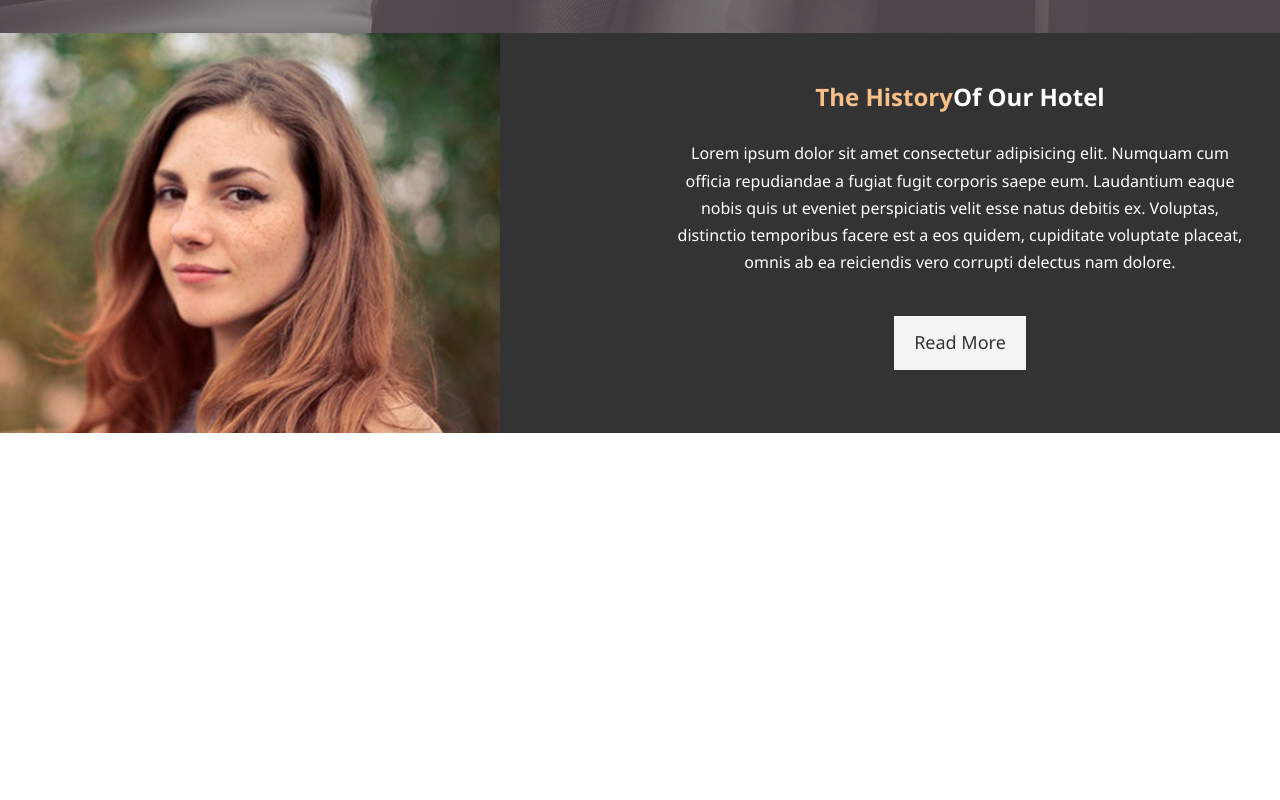
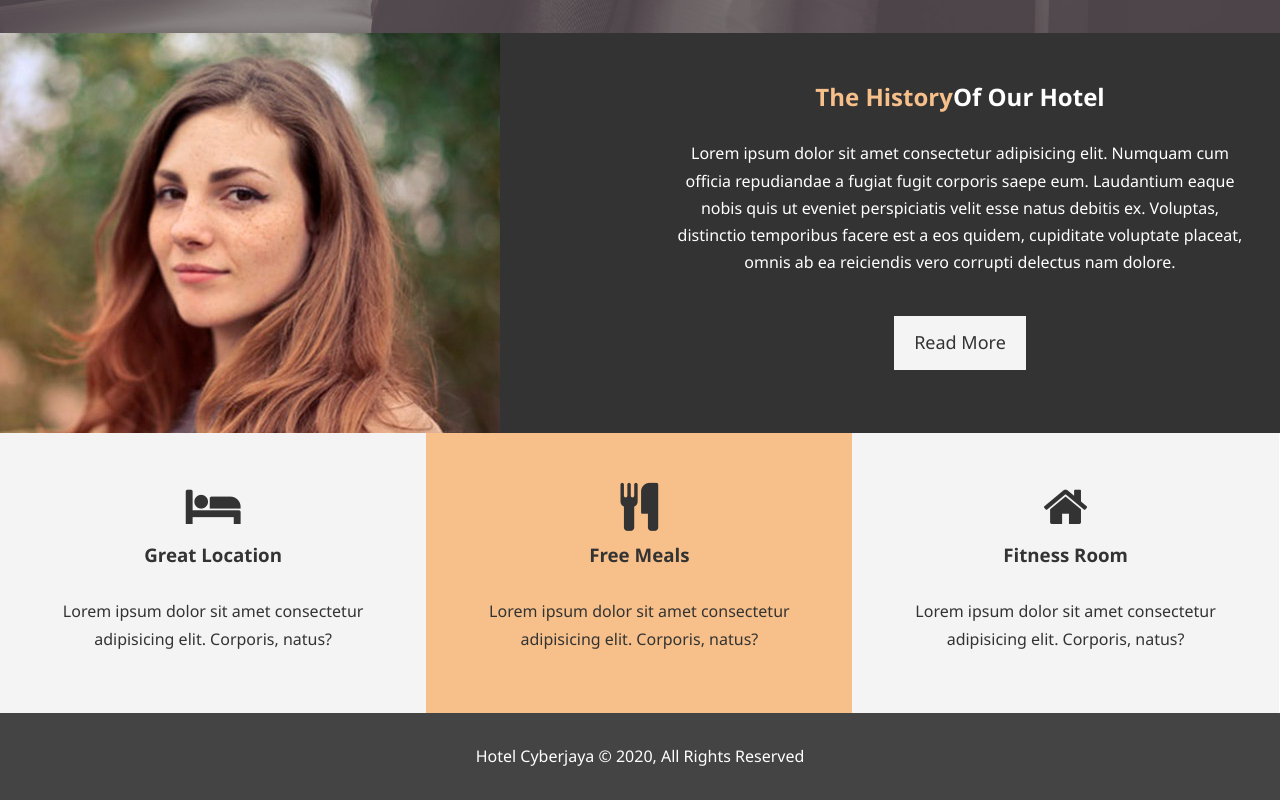
Before and after one commit to abdulazizcode/courseWebDevelopment2.0, a plain HTML site: page TravesiMediaCourseProjects/Hotel Project/index.html in a window 1280 px wide. Shown: the part 634-1434 px from the top of the page. Before the commit the page ends 1067 px from the top, so only its background shows below. Drawn offline with Linux system fonts and the light colour scheme.

Commit message:
Home page completed

```diff
--- a/TravesiMediaCourseProjects/Hotel Project/css/style.css
+++ b/TravesiMediaCourseProjects/Hotel Project/css/style.css
@@ -60,7 +60,9 @@ p{
     background-color: #f7c08a;
     color: #333;
 }
-
+.clr{
+    clear: both;
+}
 #navbar{
     background-color: #333;
     color: #ffffff;
@@ -137,3 +139,23 @@ background: url('../img/showcase.jpg') no-repeat center center/cover;
 #home-info .info-content p{
     padding-bottom: 30px;
 }
+
+/* FEATURES */
+.box{
+    float: left;
+    width: 33.3%;
+    padding: 50px;
+    text-align:center;
+}
+.box i {
+    margin-bottom: 10px;
+}
+
+
+/* FOOTER */
+#main-footer{
+    text-align: center;
+    background-color: #444444;
+    color: white;
+    padding: 20px;
+}
--- a/TravesiMediaCourseProjects/Hotel Project/index.html
+++ b/TravesiMediaCourseProjects/Hotel Project/index.html
@@ -2,6 +2,7 @@
 <head>
     <meta charset="UTF-8">
     <link rel="stylesheet" href="./css/style.css">
+    <link rel="stylesheet" href="https://cdnjs.cloudflare.com/ajax/libs/font-awesome/4.7.0/css/font-awesome.min.css">
     <meta name="viewport" content="width=device-width, initial-scale=1.0">
     <title>Hotel BT | Cyberjaya Hotel</title>
 </head>
@@ -36,5 +37,29 @@
             <a href="about.html" class="btn btn-light">Read More</a>
         </div>
     </section>
+
+    <section id="features">
+        <div class="box bg-light">
+            <i class="fa fa-bed fa-3x" aria-hidden="true"></i>
+            <h3>Great Location</h3>
+            <p>Lorem ipsum dolor sit amet consectetur adipisicing elit. Corporis, natus?</p>
+        </div>
+        <div class="box bg-primary">
+            <i class="fa fa-cutlery fa-3x" aria-hidden="true"></i>
+            <h3>Free Meals</h3>
+            <p>Lorem ipsum dolor sit amet consectetur adipisicing elit. Corporis, natus?</p>
+        </div>
+        <div class="box bg-light">
+            <i class="fa fa-home fa-3x" aria-hidden="true"></i>
+            <h3>Fitness Room</h3>
+            <p>Lorem ipsum dolor sit amet consectetur adipisicing elit. Corporis, natus?</p>
+        </div>
+    </section>
+
+    <div class="clr"></div>
+
+    <footer id="main-footer">
+        <p>Hotel Cyberjaya &copy; 2020, All Rights Reserved</p>
+    </footer>
 </body>
 </html>
```
